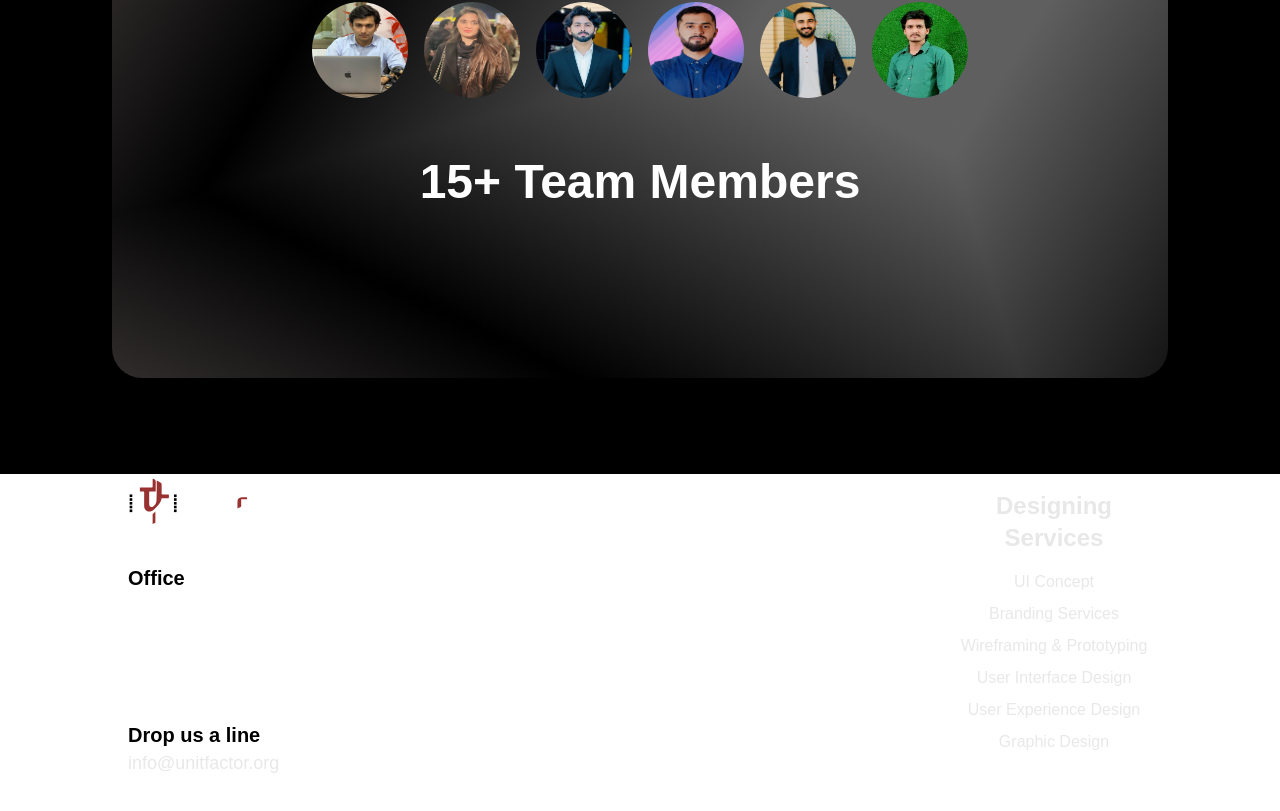
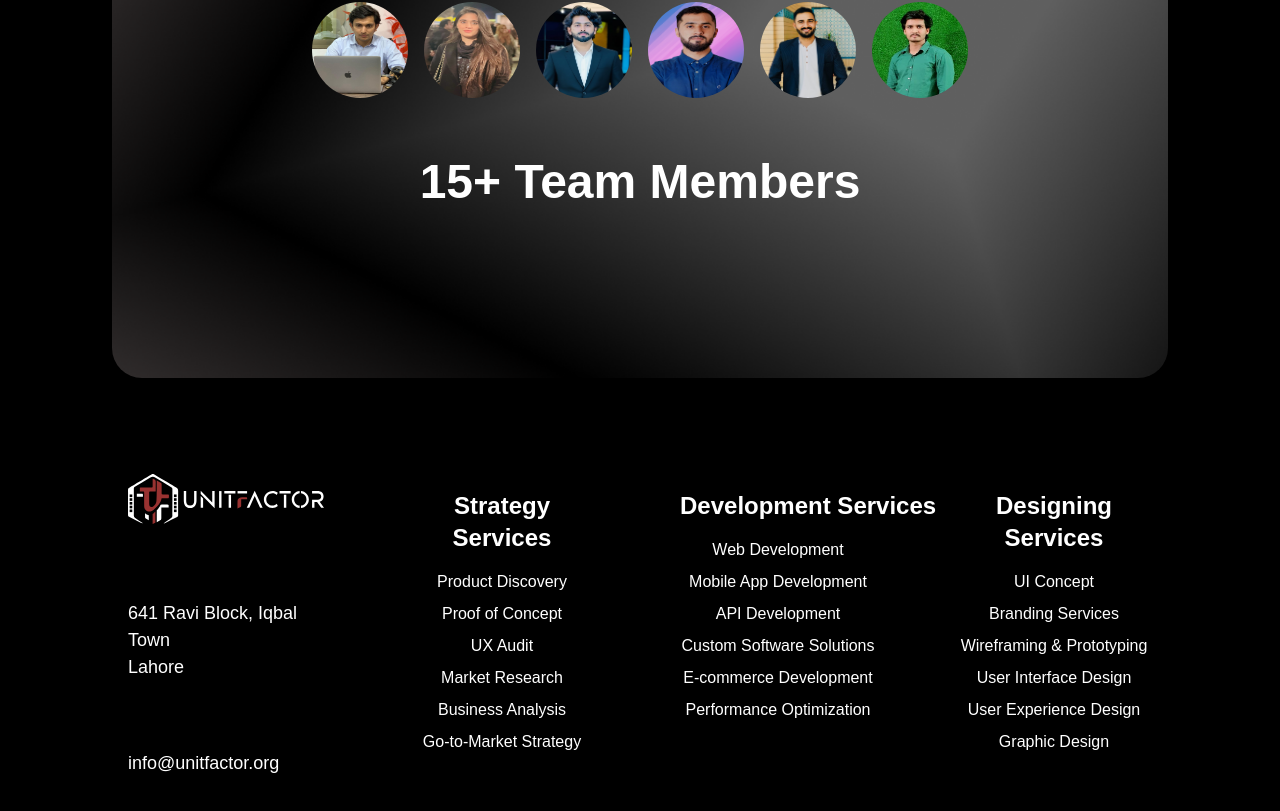
Before and after one commit to M-Jawad338211/company-website, a Next.js app: page /about in a window 1280 px wide. Shown: the part 3420-4231 px from the top of the page. Built offline with nearby package versions, Linux system fonts and the light colour scheme.

Commit message:
change in footer

```diff
--- a/app/components/footer.tsx
+++ b/app/components/footer.tsx
@@ -30,13 +30,13 @@ export default function Footer() {
   ];
 
   return (
-    <div className="w-full max-w-9xl mx-auto lg:px-20 xl:px-32 pb-12">
+    <div className="w-full bg-black max-w-9xl mx-auto lg:px-20 xl:px-32 pb-12">
       <div className="grid grid-cols-1 md:grid-cols-2 lg:grid-cols-4 gap-10 xl:gap-20 text-center">
         <div className="flex flex-col items-center lg:items-start gap-10">
           <Link href="/">
             <Image src="/svg/frame.svg" alt="Logo" width={287} height={73} />
           </Link>
-          <div className=" text-center lg:text-left text-[#E8E8E8]">
+          <div className=" text-center lg:text-left text-white">
             <h3 className="text-lg sm:text-xl font-bold">Office</h3>
             <p className="text-base sm:text-lg font-medium mt-2">
               641 Ravi Block, Iqbal Town
@@ -44,7 +44,7 @@ export default function Footer() {
               Lahore
             </p>
           </div>
-          <div className="text-left text-[#E8E8E8]">
+          <div className="text-left text-white">
             <h3 className="text-lg sm:text-xl font-bold">Drop us a line</h3>
 
             <a
@@ -89,13 +89,13 @@ export default function Footer() {
         </div>
 
         <div className="mt-4 2xl:mt-6">
-          <h3 className="text-xl xl:text-2xl font-bold text-[#E8E8E8]">
+          <h3 className="text-xl xl:text-2xl font-bold text-white">
             Designing Services
           </h3>
           <div className="mt-4 space-y-2">
             {designingServices.map((service, index) => (
               <p
-                className="text-[#E8E8E8] text-lg sm:text-base font-medium"
+                className="text-white text-lg sm:text-base font-medium"
                 key={index}
               >
                 {service}
```
